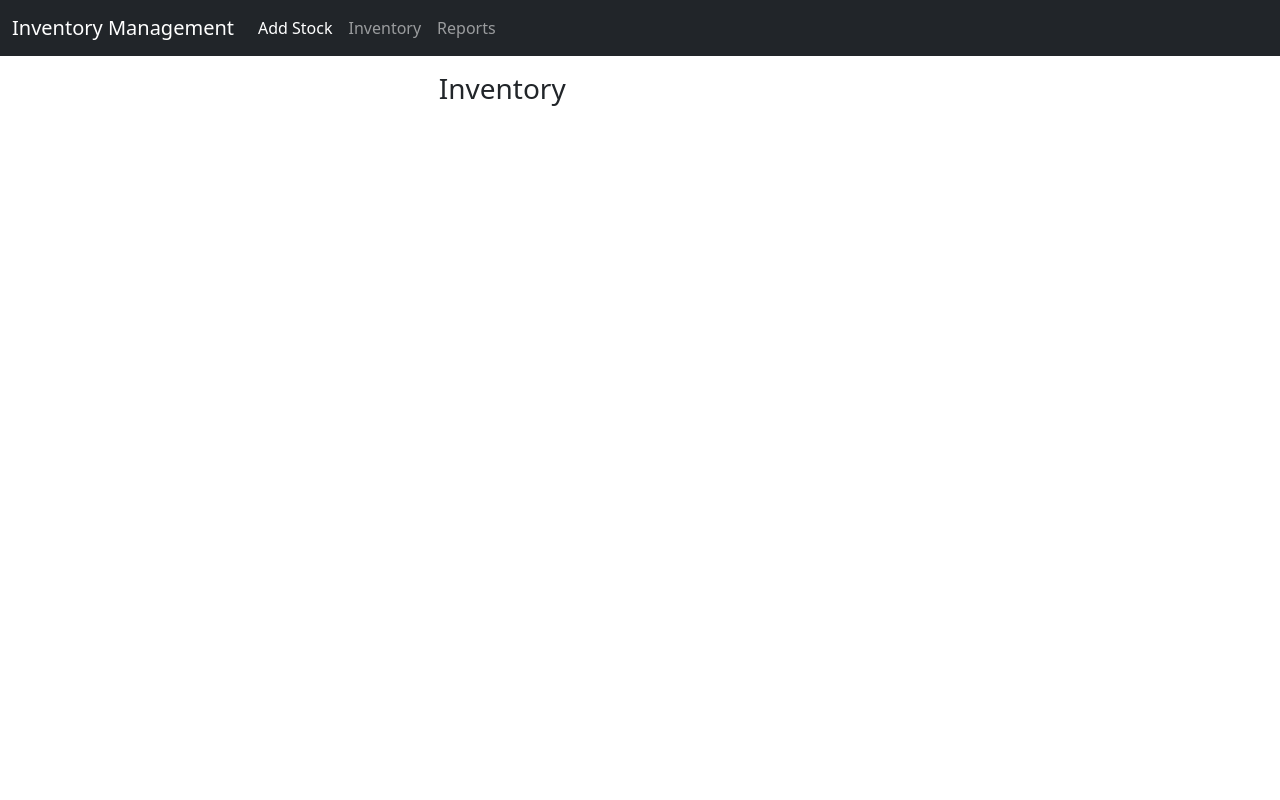
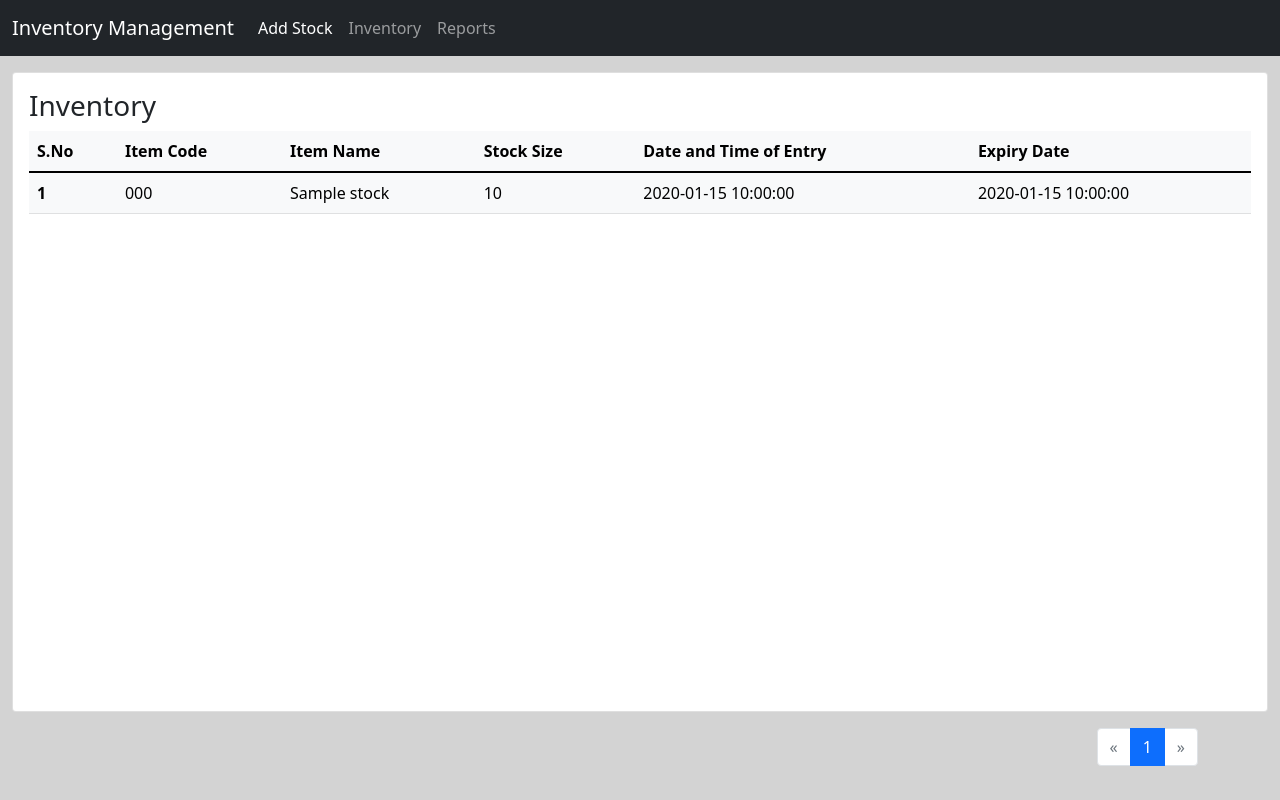
Before and after one commit to ruvesh/inventory-management, a Flask app: page /inventory in a window 1280 px wide. Run offline with Flask 2, Linux system fonts and the light colour scheme; tables that the repository leaves empty hold one stand-in row (values such as "Sample post").

Commit message:
Inventory page with pagination

```diff
--- a/app.py
+++ b/app.py
@@ -1,7 +1,8 @@
-from enum import unique
 from flask import Flask, render_template, request
 from datetime import datetime
 from flask_sqlalchemy import SQLAlchemy
+from sqlalchemy import desc
+
 
 app = Flask(__name__)
 app.config['SQLALCHEMY_DATABASE_URI'] = 'sqlite:///inventory.db'
@@ -19,7 +20,7 @@ class Stock(db.Model):
     expiryDate=db.Column(db.DateTime, nullable=False)
 
     def __repr__(self) -> str:
-        return self.itemCode + " " + self.itemName + " of quantity " + self.stockSize + " expires on " + self.expiryDate
+        return self.itemCode + " " + self.itemName + " of quantity " + str(self.stockSize) + " expires on " + str(self.expiryDate)
 
 # Routes
 
@@ -28,7 +29,7 @@ def home_page():
     return render_template('index.html')
 
 @app.route('/stock', methods= ['POST', 'GET'])
-def stock_pile():
+def stock():
     if request.method == 'POST':
         itemCode=request.form['itemCode']
         itemName=request.form['itemName']
@@ -38,12 +39,15 @@ def stock_pile():
         stock=Stock(itemCode=itemCode, itemName=itemName, stockSize=stockSize, expiryDate=expiryDate)
         db.session.add(stock)
         db.session.commit()
-        return "<script>alert('Stock added successfully'); window.location.href = '/stock';</script>"
+        return "<script>alert('Stock added successfully'); window.location.href = '/inventory';</script>"
     return render_template('stock.html')
 
 @app.route('/inventory')
 def inventory():
-    return render_template('inventory.html')
+    ROWS_PER_PAGE=10
+    page = request.args.get('page', 1, int)
+    allStocks=Stock.query.order_by(desc(Stock.id)).paginate(page=page, per_page=ROWS_PER_PAGE)
+    return render_template('inventory.html', allStocks=allStocks)
 
 @app.route('/reports')
 def reports():
--- a/templates/base.html
+++ b/templates/base.html
@@ -6,9 +6,10 @@
     <meta name="viewport" content="width=<device-width>, initial-scale=1.0">
     <link href="https://cdn.jsdelivr.net/npm/bootstrap@5.1.1/dist/css/bootstrap.min.css" rel="stylesheet" integrity="sha384-F3w7mX95PdgyTmZZMECAngseQB83DfGTowi0iMjiWaeVhAn4FJkqJByhZMI3AhiU" crossorigin="anonymous">
     <script src="https://cdn.jsdelivr.net/npm/bootstrap@5.1.1/dist/js/bootstrap.bundle.min.js" integrity="sha384-/bQdsTh/da6pkI1MST/rWKFNjaCP5gBSY4sEBT38Q/9RBh9AH40zEOg7Hlq2THRZ" crossorigin="anonymous"></script>
+    <script src="https://ajax.googleapis.com/ajax/libs/jquery/3.5.1/jquery.min.js"></script>
     <title>Inventory Management | {% block title %}  {% endblock title %}</title>
 </head>
-<body>
+<body style="background-color: lightgrey;">
     <nav class="navbar navbar-expand-lg navbar-dark bg-dark">
         <div class="container-fluid">
           <a class="navbar-brand" href="/">Inventory Management</a>
--- a/templates/inventory.html
+++ b/templates/inventory.html
@@ -1,7 +1,79 @@
 {% extends 'base.html' %}
 {% block title %} Inventory {% endblock title %}
 {% block body %}
-    <div class="container my-3 col-md-4 centered">
-        <h3>Inventory</h3>
+    <div class="container-fluid my-3 centered">
+
+        <div class="card" style="height: 80vh; width: 100%;">
+
+            <div class="card-body">
+                <h3 class="card-title">Inventory</h3>
+                <table class="table table-light table-hover">
+                    <thead>
+                      <tr>
+                        <th scope="col">S.No</th>
+                        <th scope="col">Item Code</th>
+                        <th scope="col">Item Name</th>
+                        <th scope="col">Stock Size</th>
+                        <th scope="col">Date and Time of Entry</th>
+                        <th scope="col">Expiry Date</th>
+                      </tr>
+                    </thead>
+                    <tbody>
+                        {% for stock in allStocks.items %}
+                            <tr id={{ stock.id }}>
+                                <th scope="row">{{ loop.index }}</th>
+                                <td>{{ stock.itemCode }}</td>
+                                <td>{{ stock.itemName }}</td>
+                                <td>{{ stock.stockSize }}</td>
+                                <td>{{ stock.entryTime }}</td>
+                                <td>{{ stock.expiryDate }}</td>
+                            </tr>
+                        {% endfor %}
+                    </tbody>
+                </table>
+            </div>
+        </div>
+        <div class="container my-3">
+            <nav aria-label="Page navigation">
+                <ul class="pagination justify-content-end">
+                  <li class="page-item
+                        {% if allStocks.page == 1 %}
+                            disabled
+                        {% endif %}">
+                    <a class="page-link" href="{{ url_for('inventory', page=allStocks.prev_num )}}" aria-label="Previous">
+                        <span aria-hidden="true">&laquo;</span>
+                    </a>
+                  </li>
+                  {% for page_num in allStocks.iter_pages(left_edge=1, right_edge=1, left_current=1, right_current=2) %}
+                    {% if page_num %}
+                        <li class="page-item {% if allStocks.page == page_num %}
+                            active
+                        {% endif %}">
+                            <a class="page-link" href="{{ url_for('inventory', page=page_num )}}">
+                                {{ page_num }}
+                            </a>
+                        </li>
+                    {% endif %}
+
+                  {% endfor %}
+
+                  <li class="page-item
+                    {% if allStocks.page == allStocks.pages %}
+                        disabled
+                    {% endif %}">
+                    <a class="page-link" href="{{ url_for('inventory', page=allStocks.next_num )}}" aria-label="Next">
+                        <span aria-hidden="true">&raquo;</span>
+                    </a>
+                  </li>
+                </ul>
+            </nav>
+
+        </div>
+
     </div>
+    <script>
+        $(".table tr").click(function() {
+            alert($(this).attr("id"))
+        })
+    </script>
 {% endblock body %}
```
